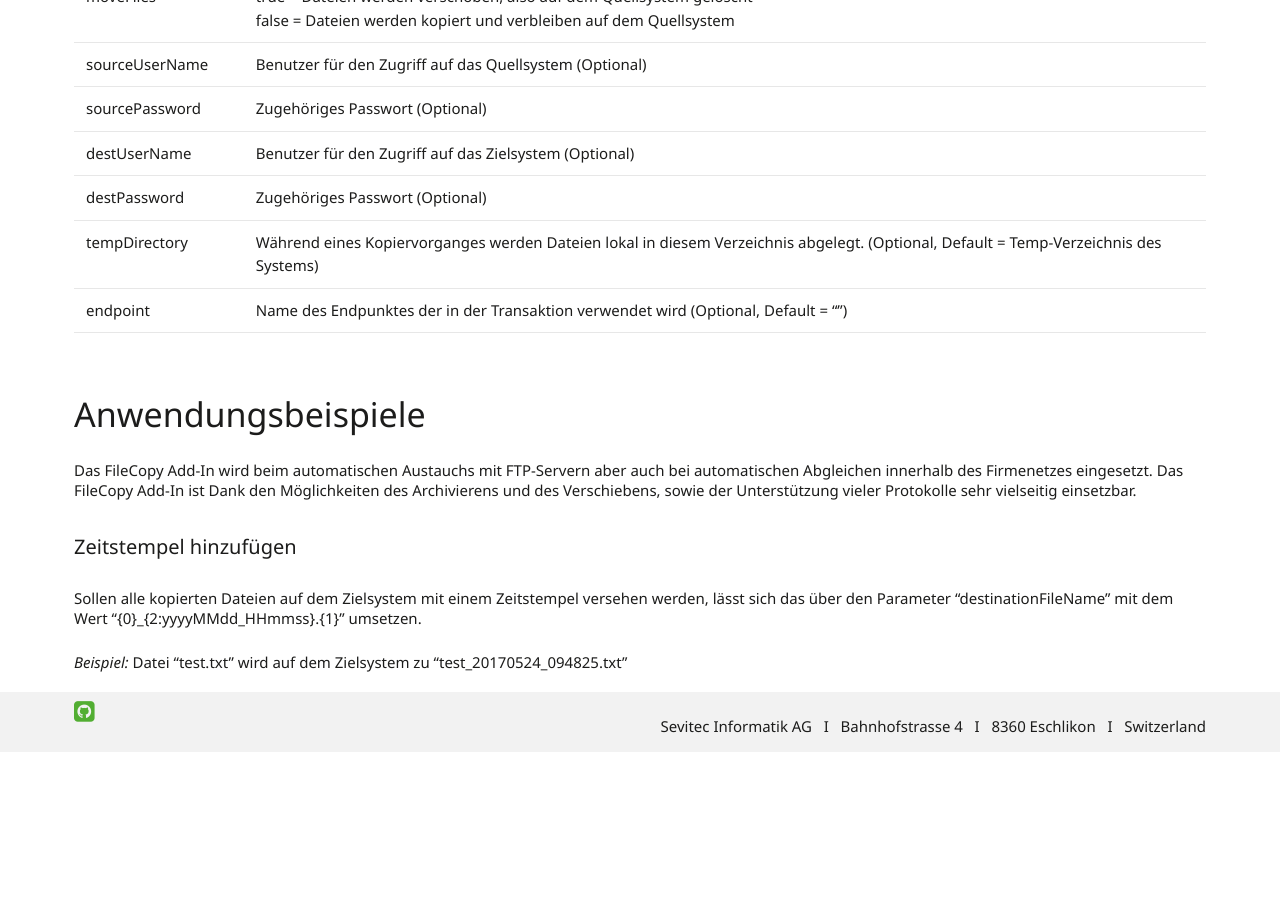
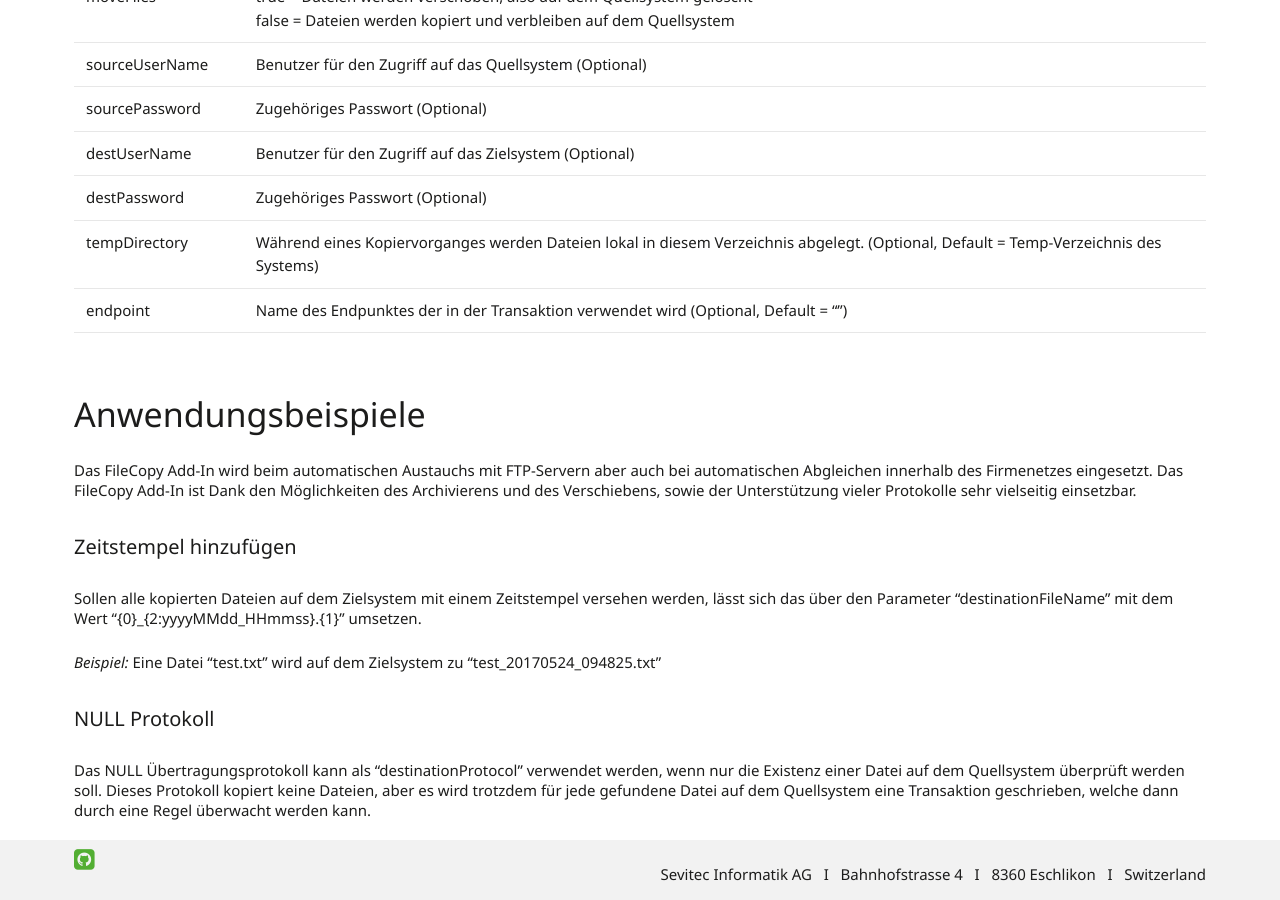
Before and after one commit to primesoft-group/oneconnexx-docs, a Jekyll site: the page built from _pages/addins/de/filecopy.md, in a window 1280 px wide and 900 px high, scrolled down 1622 px. Built offline with Jekyll 4.4.1, drawn with Linux system fonts in a browser that asks for light colours; nearby versions of some CDN libraries; some web fonts are replaced; before the commit the page ends 2374 px from its top, so only the background shows below that.

Commit message:
Update filecopy.md

```diff
--- a/_pages/addins/de/filecopy.md
+++ b/_pages/addins/de/filecopy.md
@@ -42,4 +42,8 @@ Das FileCopy Add-In ist Dank den Möglichkeiten des Archivierens und des Verschi
 
 Sollen alle kopierten Dateien auf dem Zielsystem mit einem Zeitstempel versehen werden, lässt sich das über den Parameter "destinationFileName" mit dem Wert "{0}\_{2:yyyyMMdd\_HHmmss}.{1}" umsetzen.
 
-*Beispiel:* Datei "test.txt" wird auf dem Zielsystem zu "test_20170524_094825.txt"
+*Beispiel:* Eine Datei "test.txt" wird auf dem Zielsystem zu "test_20170524_094825.txt"
+
+##### NULL Protokoll
+
+Das NULL Übertragungsprotokoll kann als "destinationProtocol" verwendet werden, wenn nur die Existenz einer Datei auf dem Quellsystem überprüft werden soll. Dieses Protokoll kopiert keine Dateien, aber es wird trotzdem für jede gefundene Datei auf dem Quellsystem eine Transaktion geschrieben, welche dann durch eine Regel überwacht werden kann.
```
